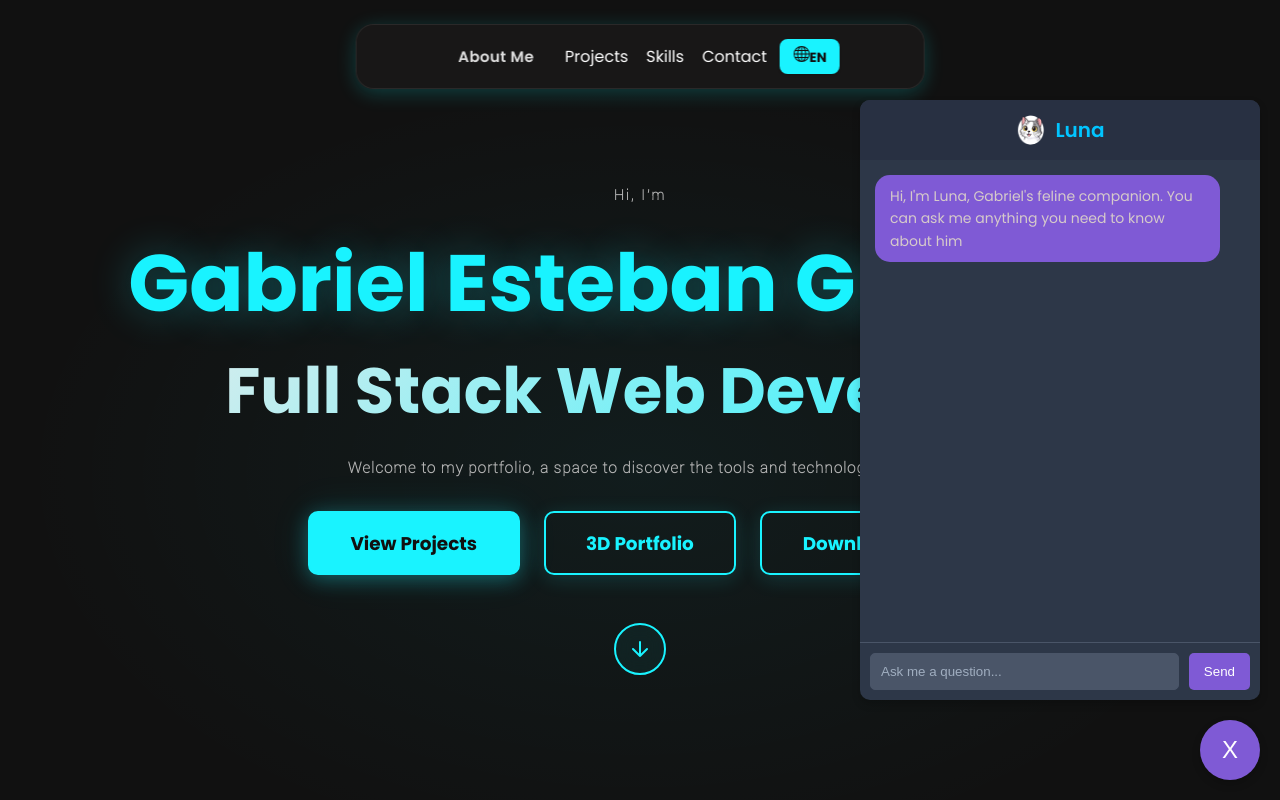
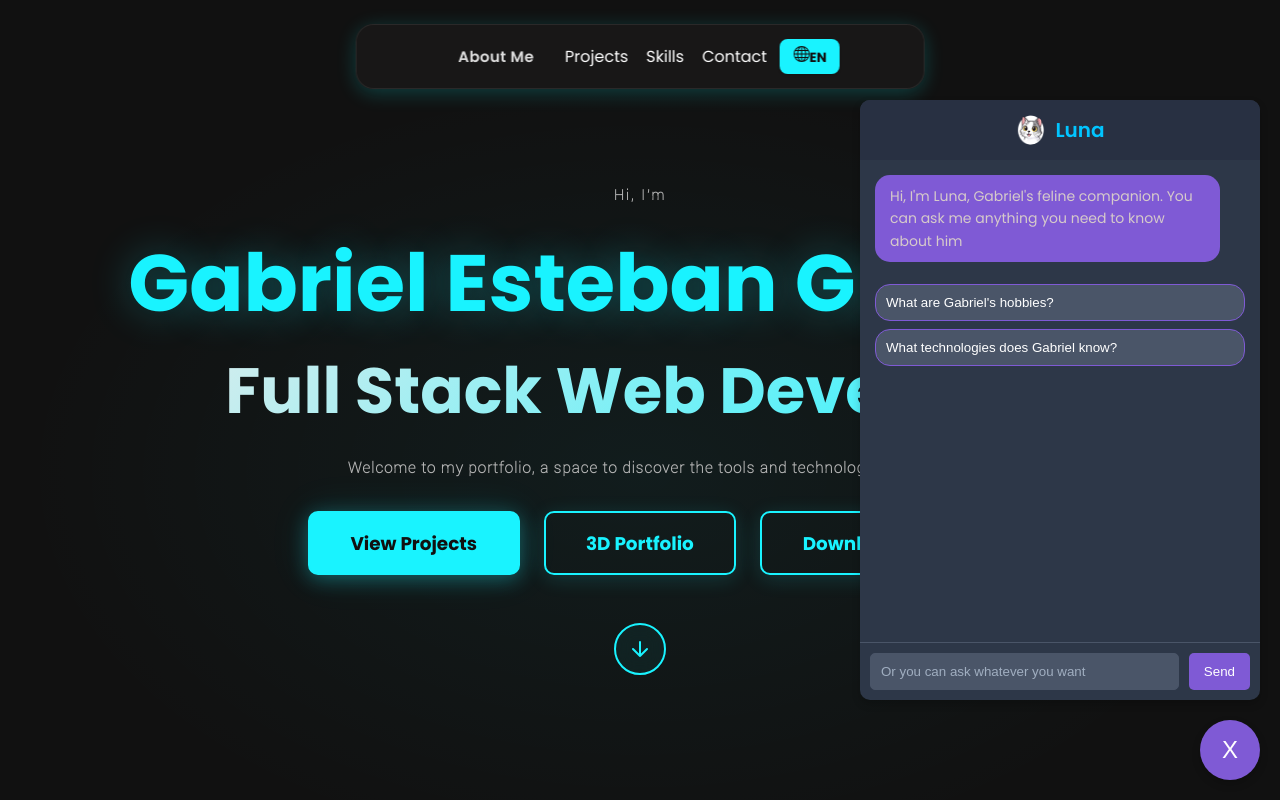
Before and after one commit to watefa1/gabrielguevara.portafolio, an Angular app: page / in a window 1280 px wide. Both pictures are taken after a click on the button 1230 px from the left and 750 px from the top of the page. Shown: the top 800 px of the page. Built offline with nearby package versions, Linux system fonts and the light colour scheme.

Commit message:
prompts y ajustes en profile

```diff
--- a/src/app/app.html
+++ b/src/app/app.html
@@ -66,7 +66,7 @@
   </div>
 </main>
 
-  <app-chatbot [welcomeMessage]="translations[lang].chatbot.welcome" [initialMessage]="translations[lang].chatbot.initial" [placeholder]="translations[lang].chatbot.placeholder"></app-chatbot>
+  <app-chatbot [welcomeMessage]="translations[lang].chatbot.welcome" [initialMessage]="translations[lang].chatbot.initial" [placeholder]="translations[lang].chatbot.placeholder" [suggestions]="translations[lang].chatbot.suggestions"></app-chatbot>
 
   <footer class="text-center p-4 bg-gray-200">
   <p id="footer-text">© 2026 Gabriel Esteban Guevara</p>
--- a/src/app/app.ts
+++ b/src/app/app.ts
@@ -149,7 +149,11 @@ export class App implements AfterViewInit {
             chatbot: {
                 welcome: "Puedes hablar conmigo, miau",
                 initial: "Hola, soy Luna. Compañero gatuno de Gabriel. Puedes preguntarme lo que necesites saber de él",
-                placeholder: "Hazme una pregunta..."
+                placeholder: "O puedes preguntar lo que quieras",
+                suggestions: [
+                    "¿Cuales son los hobbies de Gabriel?",
+                    "¿Qué tecnologias conoce Gabriel?"
+                ]
             }
         },
         en: {
@@ -219,7 +223,7 @@ export class App implements AfterViewInit {
                 btn2: "View Project",
                 btnGithub2: "View Code",
                 cardTitle3: "Self-Managed Landing Page",
-                cardDesc3: "Modern website for a burger restaurant with order management and an interactive menu. Includes real-time database implementation, advanced SEO optimization, and responsive design to deliver a smooth user experience across all devices.",
+                cardDesc3: "Modern website for a burger restaurant with order management and an interactive menu. Includes real-time database implementation, advanced SEO optimization, and responsive design to deliver a a smooth user experience across all devices.",
                 rol3: "Full Stack Web Developer",
                 resp3: "Frontend and backend development, Supabase integration, SEO optimization, responsive design, and Netlify deployment.",
                 btn3: "View Project",
@@ -259,7 +263,11 @@ export class App implements AfterViewInit {
             chatbot: {
                 welcome: "You can talk to me, meow",
                 initial: "Hi, I'm Luna, Gabriel's feline companion. You can ask me anything you need to know about him",
-                placeholder: "Ask me a question..."
+                placeholder: "Or you can ask whatever you want",
+                suggestions: [
+                    "What are Gabriel's hobbies?",
+                    "What technologies does Gabriel know?"
+                ]
             }
         }
     };
--- a/src/app/chatbot/chatbot.css
+++ b/src/app/chatbot/chatbot.css
@@ -47,16 +47,16 @@
   content: '';
   position: absolute;
   bottom: 0;
-  left: -5px;
+  right: -5px;
   width: 0;
   height: 0;
   border: 10px solid transparent;
   border-top-color: #7f5ad5;
   border-bottom: 0;
-  border-left: 0;
-  margin-left: -10px;
+  border-right: 0;
+  margin-right: -10px;
   margin-bottom: -10px;
-  transform: rotate(-45deg);
+  transform: rotate(45deg);
 }
 
 
--- a/src/app/chatbot/chatbot.html
+++ b/src/app/chatbot/chatbot.html
@@ -28,6 +28,15 @@
         @if (isLoading) {
           <div class="message"><div class="loading-spinner"></div></div>
         }
+        @if (showSuggestions) {
+          <div class="suggestions">
+            @for (suggestion of suggestions; track suggestion) {
+              <button class="suggestion-button" (click)="sendSuggestion(suggestion)">
+                {{ suggestion }}
+              </button>
+            }
+          </div>
+        }
     </div>
     <div class="chat-footer">
       <input type="text" [placeholder]="placeholder" [(ngModel)]="newMessage" (keyup.enter)="sendMessage()" [disabled]="isLoading">
--- a/src/app/chatbot/chatbot.ts
+++ b/src/app/chatbot/chatbot.ts
@@ -19,7 +19,9 @@ export class ChatbotComponent implements OnInit {
   @Input() welcomeMessage = "";
   @Input() initialMessage = "";
   @Input() placeholder = "";
+  @Input() suggestions: string[] = [];
   showWelcomeBubble = true;
+  showSuggestions = true;
 
   constructor(@Inject(PLATFORM_ID) private platformId: object) {
   }
@@ -35,6 +37,11 @@ export class ChatbotComponent implements OnInit {
     if (this.isOpen) {
       this.showWelcomeBubble = false;
     }
+  }
+
+  async sendSuggestion(suggestion: string): Promise<void> {
+    this.newMessage = suggestion;
+    await this.sendMessage();
   }
 
   async sendMessage(): Promise<void> {
```
Also changed, not shown: 2 other files (tests, documents, lock files or other folders).
